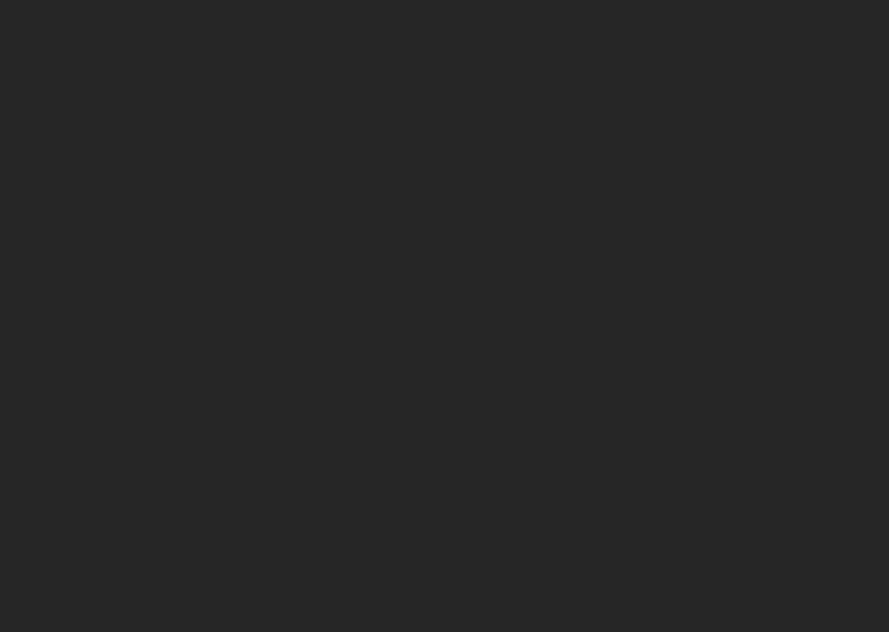
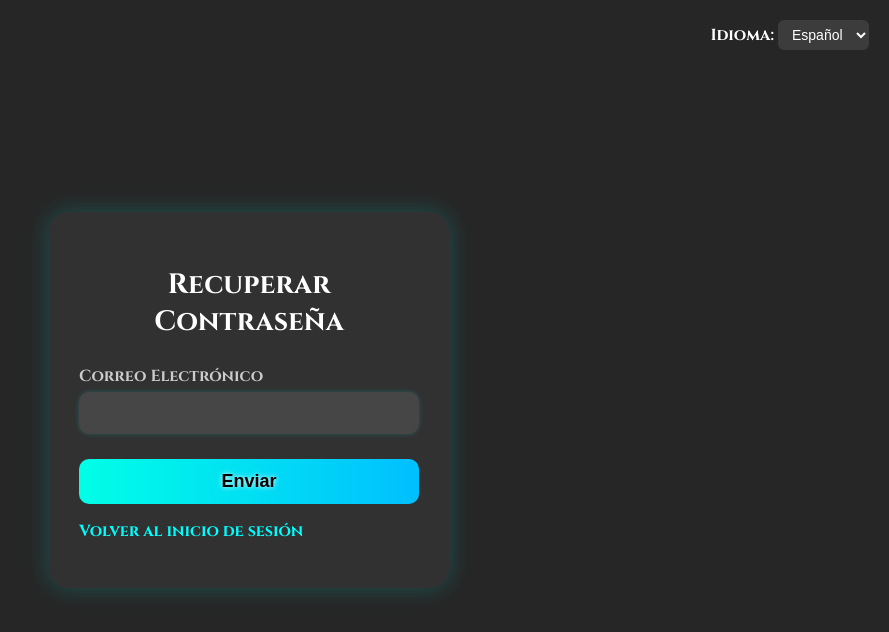
Before and after one commit to JoseContreras16/Login_V3, a React (Vite) app: page /forgot-password in a window 1280 px wide. Shown: the top 632 px of the page, without its empty margins (391-1280 px from the left). Built offline with nearby package versions, Linux system fonts and the light colour scheme.

Commit message:
¿Has olvidado la contraseña?

```diff
--- a/src/App.tsx
+++ b/src/App.tsx
@@ -5,6 +5,7 @@
 import SignInPage from './pages/SignInPage';
 import SignUpPage from './pages/SignUpPage';
 import Home from './pages/Home';
+import ForgotPasswordPage from './pages/ForgotPasswordPage';
 
 const App: React.FC = () => (
   <IonApp>
@@ -14,6 +15,7 @@
         <Route path="/signup" component={SignUpPage} exact />
         <Route path="/auth" component={AuthPage} exact />
         <Route path="/home" component={Home} exact />
+        <Route path="/forgot-password" component={ForgotPasswordPage} exact />
         <Redirect exact from="/" to="/signin" />
       </IonRouterOutlet>
     </IonReactRouter>
--- /dev/null
+++ b/src/pages/ForgotPasswordPage.tsx
@@ -0,0 +1,106 @@
+import React, { useState } from 'react';
+import { IonToast } from '@ionic/react';
+import { useHistory } from 'react-router-dom';
+import './AuthPage.css';
+
+  const translations = {
+    es: {
+      forgotPasswordTitle: 'Recuperar Contraseña',
+      emailLabel: 'Correo Electrónico',
+      submitButton: 'Enviar',
+      toastSuccess: 'Correo enviado para recuperación de contraseña',
+      toastEmptyEmail: 'Por favor, ingresa tu correo electrónico',
+      backToLogin: 'Volver al inicio de sesión',
+      selectLang: 'Idioma'
+    },
+    en: {
+      forgotPasswordTitle: 'Password Recovery',
+      emailLabel: 'Email',
+      submitButton: 'Submit',
+      toastSuccess: 'Password recovery email sent',
+      toastEmptyEmail: 'Please enter your email',
+      backToLogin: 'Back to Login',
+      selectLang: 'Language'
+    }
+  };
+
+const ForgotPasswordPage: React.FC = () => {
+  const history = useHistory();
+  const [language, setLanguage] = useState<'es' | 'en'>('es');
+  const t = translations[language];
+
+  const [email, setEmail] = useState('');
+  const [showToast, setShowToast] = useState(false);
+  const [toastMessage, setToastMessage] = useState('');
+  const [toastColor, setToastColor] = useState<'success' | 'danger'>('success');
+
+  const handleSubmit = () => {
+    if (!email) {
+      setToastMessage(t.toastEmptyEmail);
+      setToastColor('danger');
+      setShowToast(true);
+      return;
+    }
+    // Here you would normally handle the password recovery request to backend
+    setToastMessage(t.toastSuccess);
+    setToastColor('success');
+    setShowToast(true);
+  };
+
+  const goToLogin = () => {
+    history.push('/signin');
+  };
+
+  return (
+    <>
+      <div className="section-container">
+        <div style={{ position: 'absolute', top: 20, right: 20 }}>
+          <label>{t.selectLang}: </label>
+          <select
+            value={language}
+            onChange={(e) => setLanguage(e.target.value as 'es' | 'en')}
+          >
+            <option value="es">Español</option>
+            <option value="en">English</option>
+          </select>
+        </div>
+
+        <div className="form-box">
+          <h2 className="title">{t.forgotPasswordTitle}</h2>
+
+          <label className="input-label">{t.emailLabel}</label>
+          <div className="input-wrapper">
+            <input
+              type="email"
+              className="neon-input email-input-icon"
+              value={email}
+              onChange={(e) => setEmail(e.target.value)}
+            />
+          </div>
+
+          <button className="btn-neon" onClick={handleSubmit}>
+            {t.submitButton}
+          </button>
+
+          <p
+            style={{ marginTop: '1rem', cursor: 'pointer', color: '#0ff' }}
+            onClick={goToLogin}
+          >
+            {t.backToLogin}
+          </p>
+        </div>
+      </div>
+
+      <IonToast
+        isOpen={showToast}
+        onDidDismiss={() => setShowToast(false)}
+        message={toastMessage}
+        duration={2000}
+        color={toastColor}
+        position="top"
+      />
+    </>
+  );
+};
+
+export default ForgotPasswordPage;
--- a/src/pages/SignInPage.tsx
+++ b/src/pages/SignInPage.tsx
@@ -152,6 +152,13 @@
 
           <p
             style={{ marginTop: '1rem', cursor: 'pointer', color: '#0ff' }}
+            onClick={() => history.push('/forgot-password')}
+          >
+            ¿Has olvidado la contraseña?
+          </p>
+
+          <p
+            style={{ marginTop: '1rem', cursor: 'pointer', color: '#0ff' }}
             onClick={goToSignUp}
           >
             {t.goToRegister}
```
